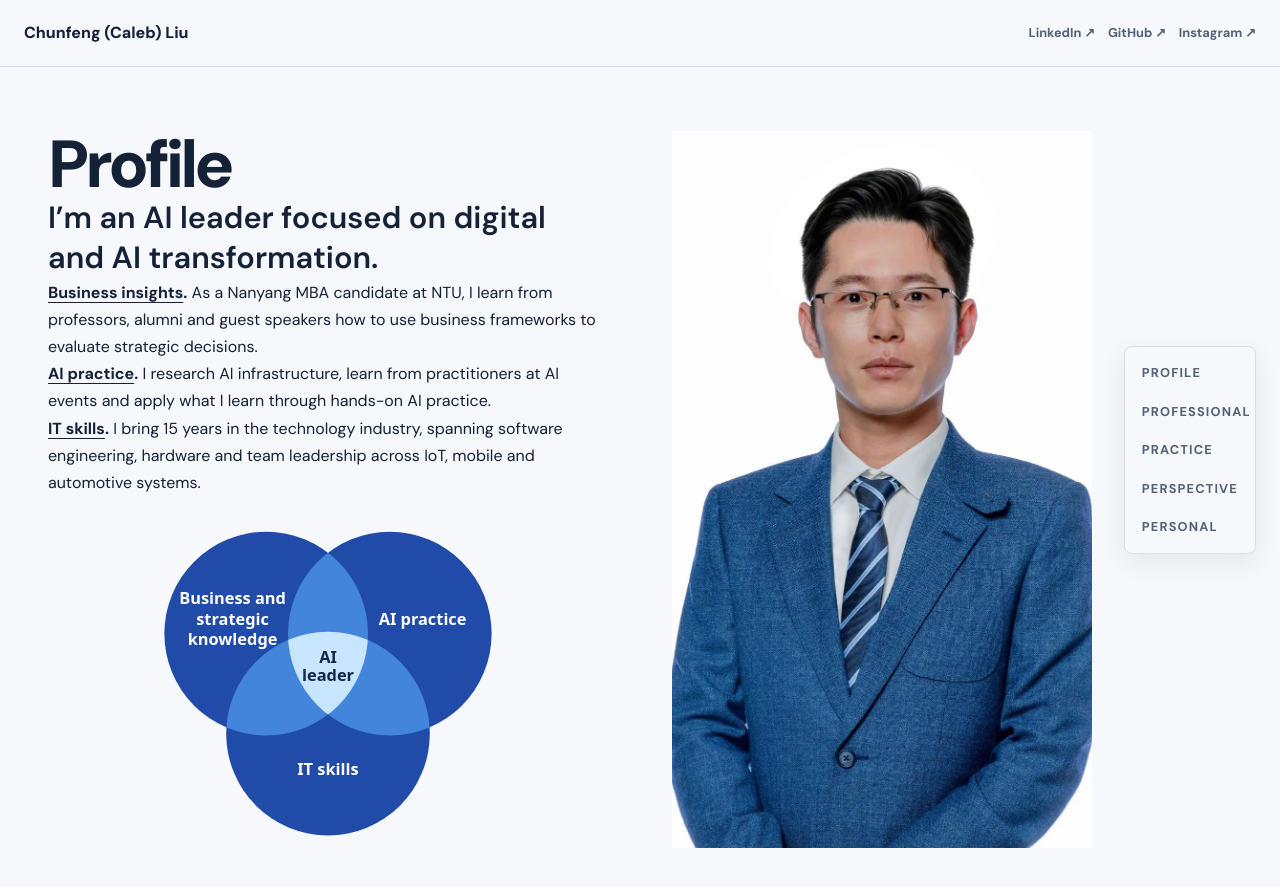
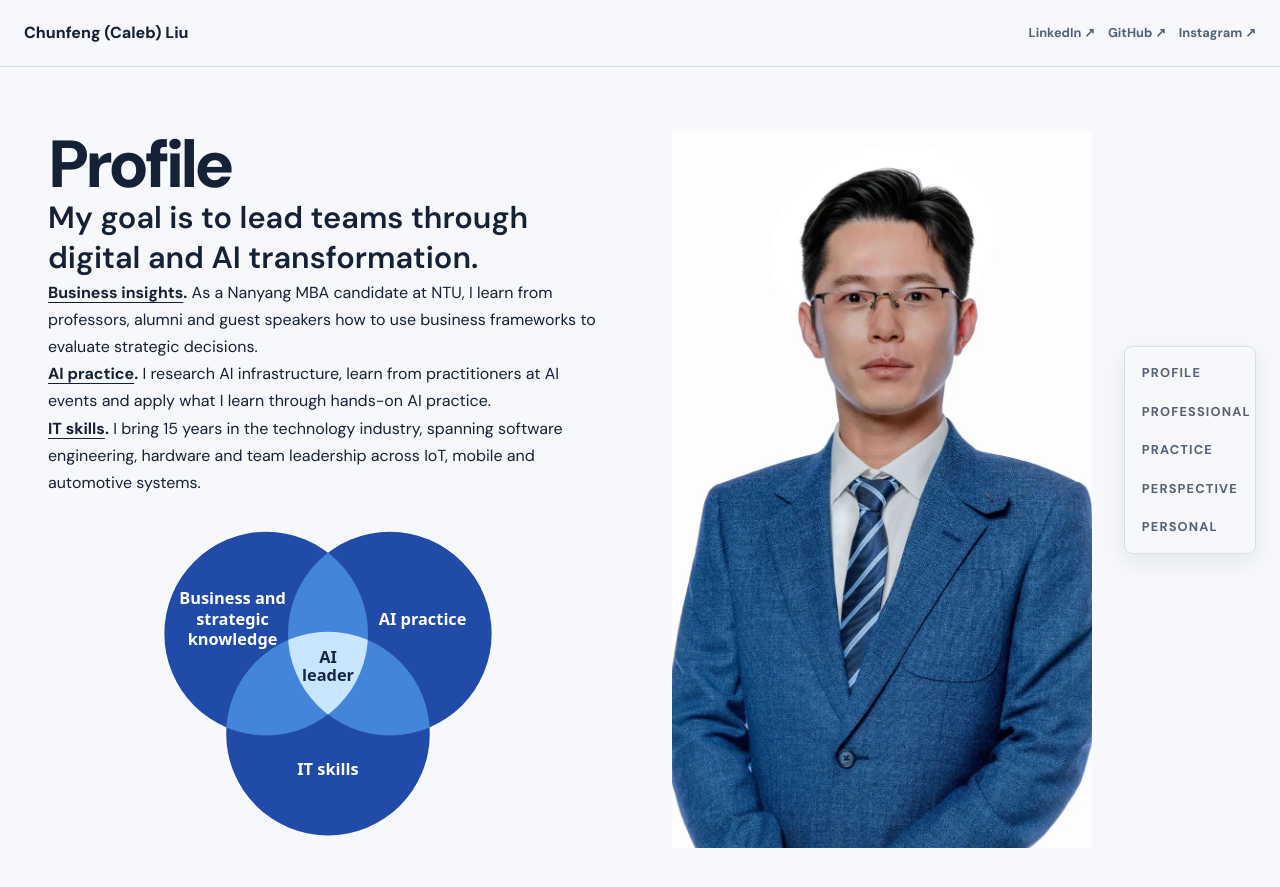
Before and after one commit to sprindy/chunfeng_liu.github.io, a Jekyll site: the page built from index.html, in a window 1280 px wide and 900 px high. Shown: the top 887 px of the window. Built offline with Jekyll 4.4.1, drawn with Linux system fonts in a browser that asks for light colours; some web fonts are replaced.

Commit message:
Frame AI leadership as a career goal

```diff
--- a/index.html
+++ b/index.html
@@ -4,7 +4,7 @@ layout: default
 <section class="wrap hero" id="about" aria-labelledby="profile-title">
   <div class="hero-inner">
     <h2 id="profile-title">Profile</h2>
-    <p style="font-size:clamp(1.35rem, 2.4vw, 2rem);line-height:1.3;font-weight:600">I’m an AI leader focused on digital and AI transformation.</p>
+    <p style="font-size:clamp(1.35rem, 2.4vw, 2rem);line-height:1.3;font-weight:600">My goal is to lead teams through digital and AI transformation.</p>
     <p><strong><a href="#blog">Business insights</a>.</strong> As a Nanyang MBA candidate at NTU, I learn from professors, alumni and guest speakers how to use business frameworks to evaluate strategic decisions.</p>
     <p><strong><a href="#practice">AI practice</a>.</strong> I research AI infrastructure, learn from practitioners at AI events and apply what I learn through hands-on AI practice.</p>
     <p><strong><a href="#work">IT skills</a>.</strong> I bring 15 years in the technology industry, spanning software engineering, hardware and team leadership across IoT, mobile and automotive systems.</p>
```
